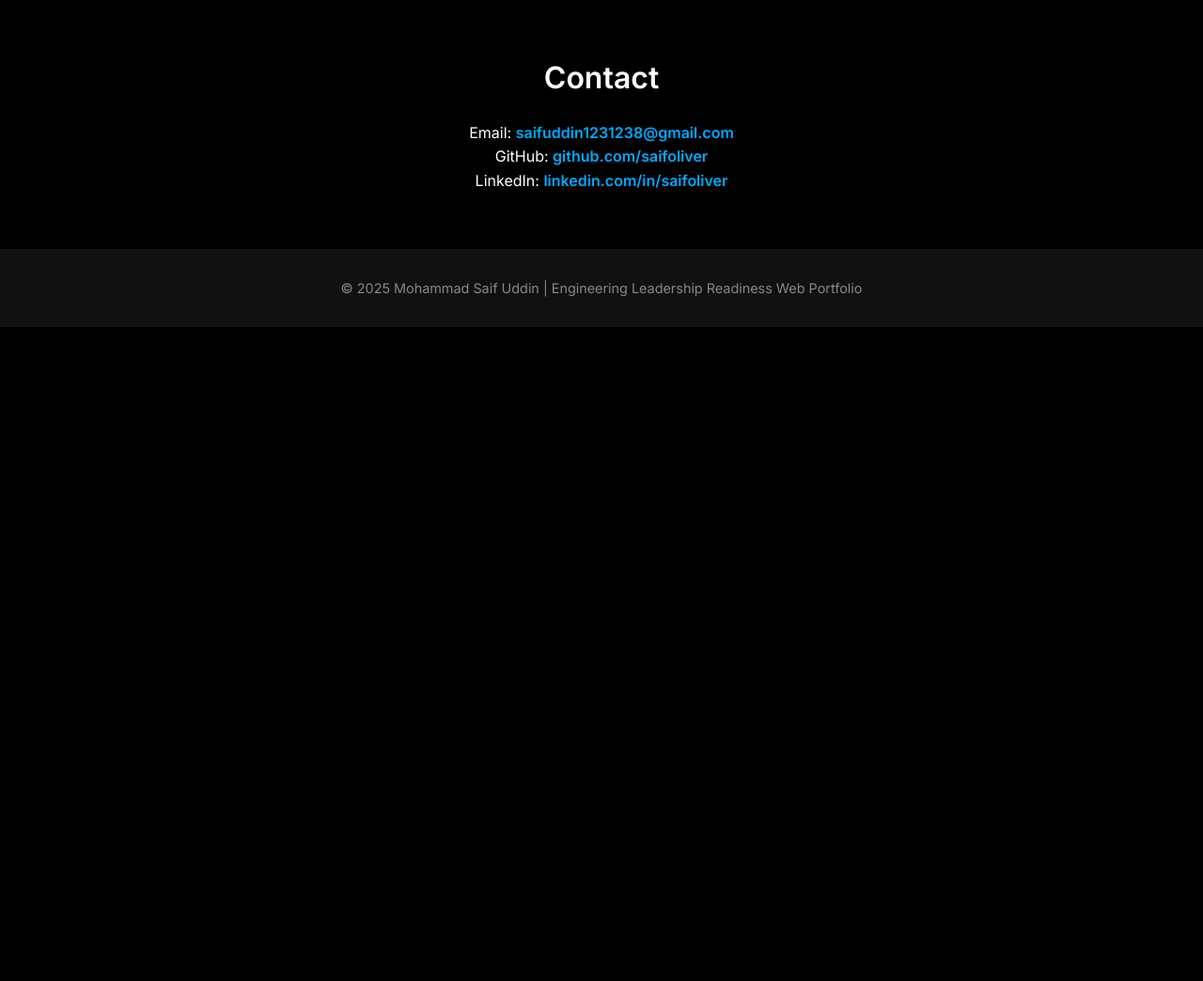
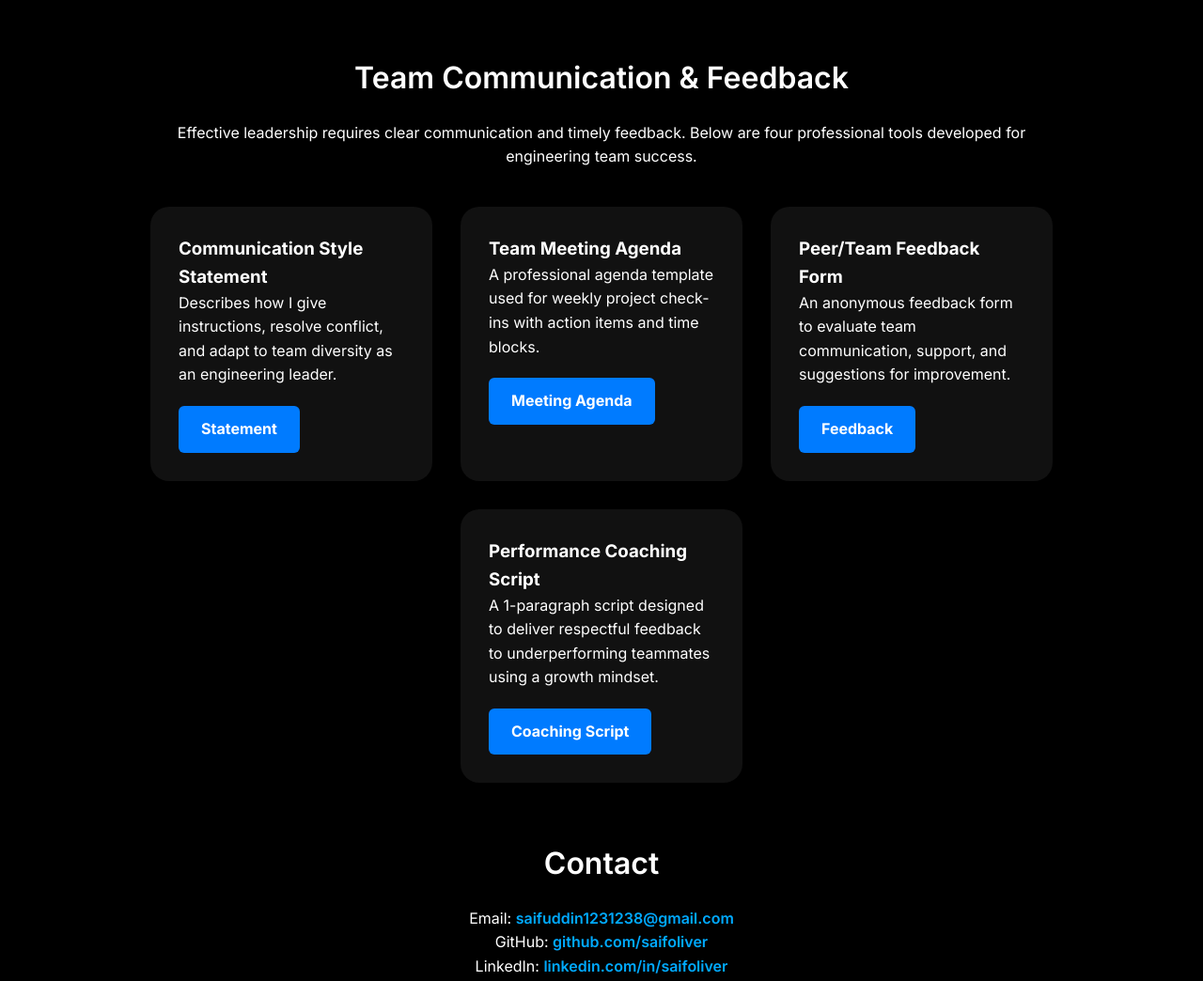
Before and after one commit to saifoliver/saifoliver.github.io, a plain HTML site: page index.html in a window 1280 px wide. Shown: the part 1589-2633 px from the top of the page at 94% size. Before the commit the page ends 1937 px from the top, so only its background shows below. Drawn offline with Linux system fonts and the light colour scheme.

Commit message:
Update index.html

```diff
--- a/index.html
+++ b/index.html
@@ -177,6 +177,33 @@
   </section>
 
   <section class="section">
+    <h2>Team Communication & Feedback</h2>
+    <p>Effective leadership requires clear communication and timely feedback. Below are four professional tools developed for engineering team success.</p>
+    <div class="card-container">
+      <div class="card">
+        <h3>Communication Style Statement</h3>
+        <p>Describes how I give instructions, resolve conflict, and adapt to team diversity as an engineering leader.</p>
+        <a href="docs/Communication_Style_Statement_SaifUddin.pdf" target="_blank" class="button-primary"> Statement</a>
+      </div>
+      <div class="card">
+        <h3>Team Meeting Agenda</h3>
+        <p>A professional agenda template used for weekly project check-ins with action items and time blocks.</p>
+        <a href="docs/Meeting_Agenda_SaifUddin.pdf" target="_blank" class="button-primary">Meeting Agenda</a>
+      </div>
+      <div class="card">
+        <h3>Peer/Team Feedback Form</h3>
+        <p>An anonymous feedback form to evaluate team communication, support, and suggestions for improvement.</p>
+        <a href="docs/Team_Feedback_Form_SaifUddin.pdf" target="_blank" class="button-primary">Feedback</a>
+      </div>
+      <div class="card">
+        <h3>Performance Coaching Script</h3>
+        <p>A 1-paragraph script designed to deliver respectful feedback to underperforming teammates using a growth mindset.</p>
+        <a href="docs/Coaching_Script_SaifUddin.pdf" target="_blank" class="button-primary">Coaching Script</a>
+      </div>
+    </div>
+  </section>
+
+  <section class="section">
     <h2>Contact</h2>
     <p>Email: <a href="mailto:saifuddin1231238@gmail.com">saifuddin1231238@gmail.com</a></p>
     <p>GitHub: <a href="https://github.com/saifoliver" target="_blank">github.com/saifoliver</a></p>
```
